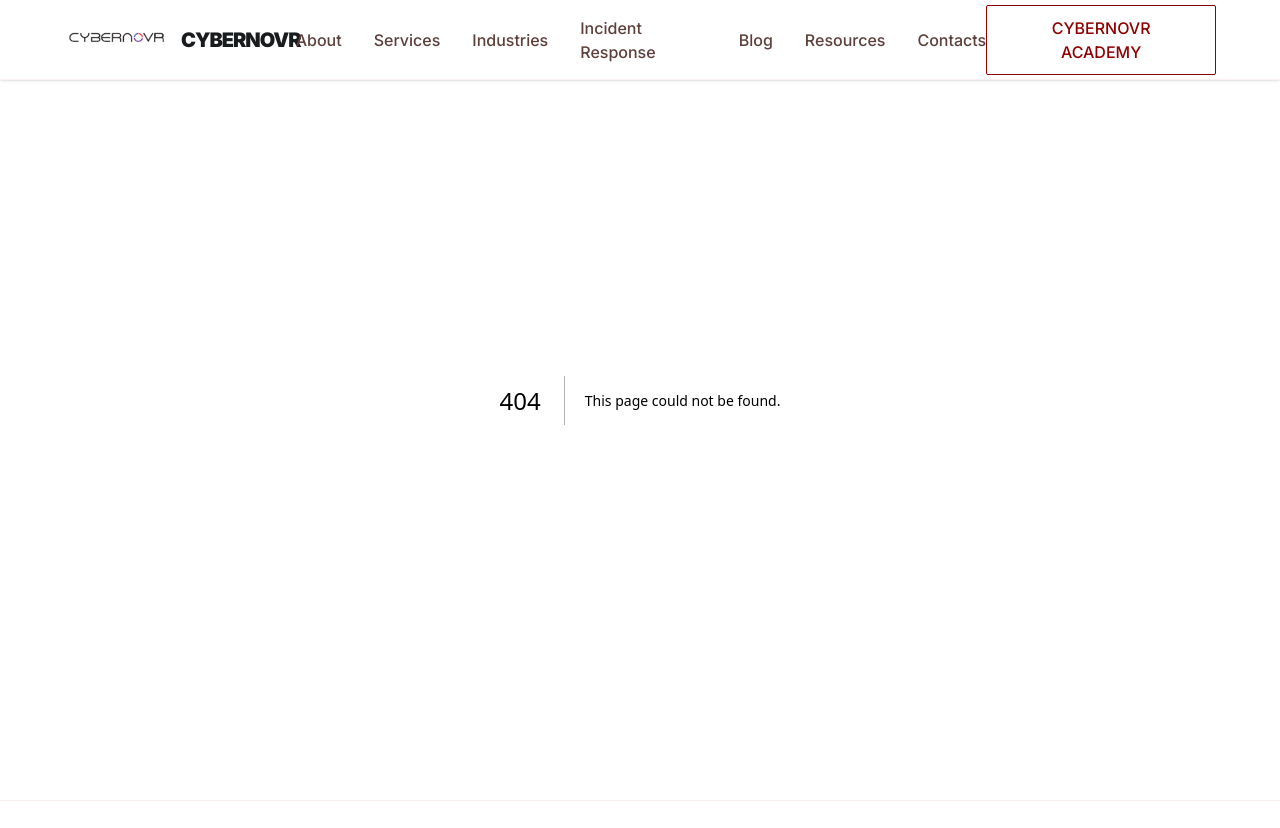
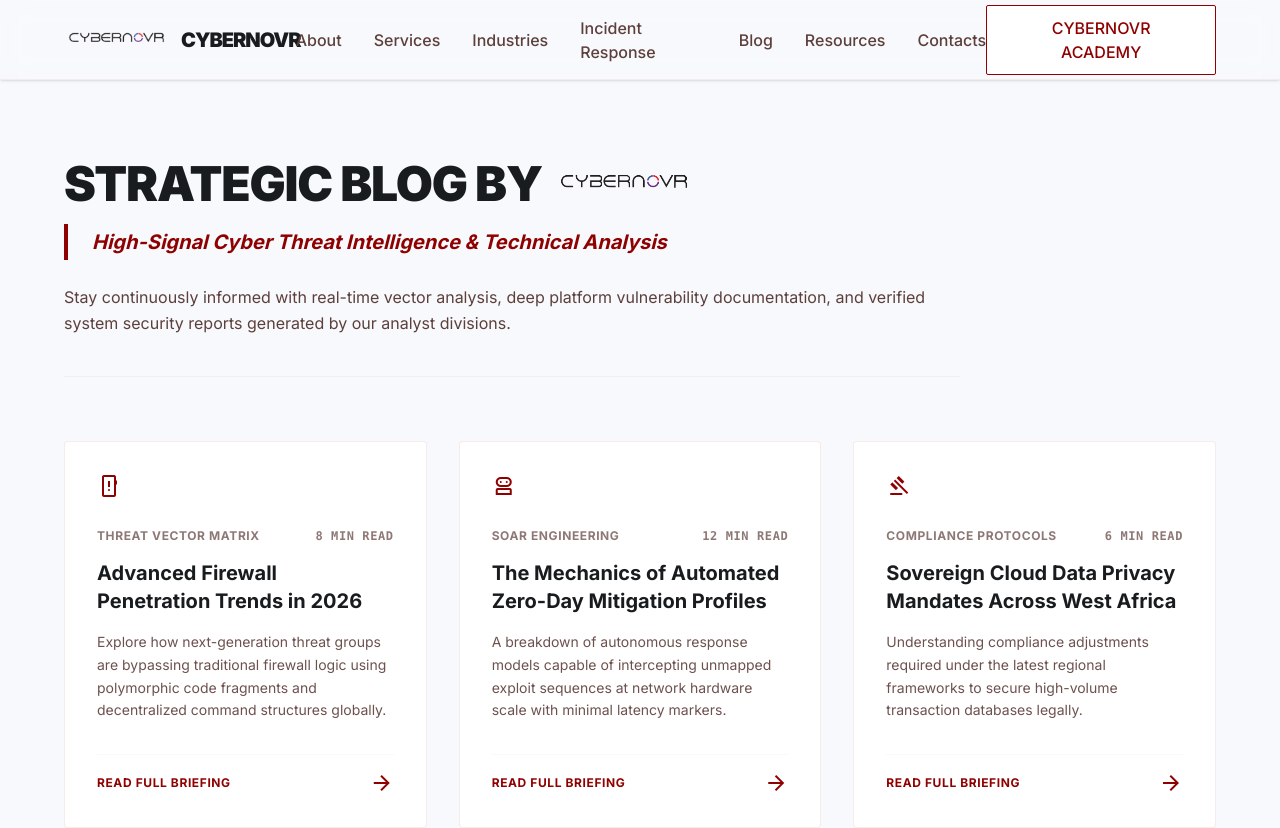
Before and after one commit to novrGitLab/cybernovr-web, a Next.js app: page /blog in a window 1280 px wide. Before the commit this address had no page. Shown: the top 828 px of the page. Built offline with nearby package versions, Linux system fonts and the light colour scheme.

Commit message:
Feat: add incident-response and blog intelligence route modules

```diff
--- /dev/null
+++ b/app/blog/page.tsx
@@ -0,0 +1,75 @@
+"use client";
+import React from "react";
+
+export default function BlogIntelligencePage() {
+  const articles = [
+    {
+      title: "Advanced Firewall Penetration Trends in 2026",
+      category: "Threat Vector Matrix",
+      readTime: "8 min read",
+      desc: "Explore how next-generation threat groups are bypassing traditional firewall logic using polymorphic code fragments and decentralized command structures globally.",
+      icon: "security_update_warning"
+    },
+    {
+      title: "The Mechanics of Automated Zero-Day Mitigation Profiles",
+      category: "SOAR Engineering",
+      readTime: "12 min read",
+      desc: "A breakdown of autonomous response models capable of intercepting unmapped exploit sequences at network hardware scale with minimal latency markers.",
+      icon: "robot_2"
+    },
+    {
+      title: "Sovereign Cloud Data Privacy Mandates Across West Africa",
+      category: "Compliance Protocols",
+      readTime: "6 min read",
+      desc: "Understanding compliance adjustments required under the latest regional frameworks to secure high-volume transaction databases legally.",
+      icon: "gavel"
+    }
+  ];
+
+  return (
+    <div className="pt-40 pb-section-gap px-margin-desktop max-w-[1536px] mx-auto">
+
+      {/* Top Header Block matching original layout parameters */}
+      <div className="border-b border-outline-variant/20 pb-10 mb-16 max-w-4xl">
+        <div className="flex flex-wrap items-center gap-3 mb-4">
+          <h1 className="text-4xl md:text-5xl font-black tracking-tight text-on-background uppercase">STRATEGIC BLOG BY</h1>
+          <img src="/logo.png" alt="" className="h-8 w-auto object-contain" />
+        </div>
+        <p className="italic text-primary border-l-4 border-primary pl-6 py-1 mb-6 text-xl font-bold">
+          High-Signal Cyber Threat Intelligence &amp; Technical Analysis
+        </p>
+        <p className="text-on-surface-variant text-base leading-relaxed">
+          Stay continuously informed with real-time vector analysis, deep platform vulnerability documentation, and verified system security reports generated by our analyst divisions.
+        </p>
+      </div>
+
+      {/* Main Blog Article Feed Cards Grid */}
+      <div className="grid grid-cols-1 md:grid-cols-3 gap-gutter">
+        {articles.map((art, idx) => (
+          <article key={idx} className="bg-surface-container-lowest border border-outline-variant/30 p-8 rounded-lg flex flex-col justify-between transition-all duration-300 hover:-translate-y-2 hover:shadow-xl group cursor-pointer">
+            <div>
+              <div className="text-primary mb-6">
+                <span className="material-symbols-outlined text-4xl group-hover:scale-105 transition-transform">{art.icon}</span>
+              </div>
+              <div className="flex justify-between items-center text-xs font-bold text-on-surface-variant/70 uppercase tracking-wider mb-4">
+                <span>{art.category}</span>
+                <span className="font-mono">{art.readTime}</span>
+              </div>
+              <h3 className="text-xl font-bold text-on-surface mb-4 leading-snug group-hover:text-primary transition-colors">
+                {art.title}
+              </h3>
+              <p className="text-sm text-on-surface-variant leading-relaxed mb-8 opacity-90">
+                {art.desc}
+              </p>
+            </div>
+            <div className="pt-4 border-t border-outline-variant/10 flex items-center justify-between text-xs font-bold uppercase tracking-wider text-primary group-hover:gap-4 transition-all">
+              <span>Read Full Briefing</span>
+              <span className="material-symbols-outlined text-sm">arrow_forward</span>
+            </div>
+          </article>
+        ))}
+      </div>
+
+    </div>
+  );
+}
--- /dev/null
+++ b/app/incident-response/page.tsx
@@ -0,0 +1,69 @@
+"use client";
+import React from "react";
+
+export default function IncidentResponsePage() {
+  const escalationSteps = [
+    {
+      phase: "01 / TRIAX",
+      title: "Immediate Triage & Isolation",
+      desc: "Our elite global operations force deploys container scripts within minutes of alert validation to instantly isolate compromised boundary segments and stop active data transit."
+    },
+    {
+      phase: "02 / ANOMALY",
+      title: "Payload Extraction & Analytics",
+      desc: "Deep forensic evaluation mapping of memory dumps and system log captures to reverse-engineer attack signatures and neutralize complex malware structures."
+    },
+    {
+      phase: "03 / MATRIX",
+      title: "System Restoration & Hardening",
+      desc: "Systematic infrastructure rebuilding using automated compliance layers, ensuring all nodes return to optimal production baselines without trace vulnerabilities."
+    }
+  ];
+
+  return (
+    <div className="pt-40 pb-section-gap px-margin-desktop max-w-[1536px] mx-auto">
+
+      {/* Top Header Section with original inline layout typography structure */}
+      <div className="border-b border-outline-variant/20 pb-10 mb-16 max-w-4xl">
+        <div className="flex flex-wrap items-center gap-3 mb-4">
+          <h1 className="text-4xl md:text-5xl font-black tracking-tight text-on-background uppercase">INCIDENT RESPONSE BY</h1>
+          <img src="/logo.png" alt="" className="h-8 w-auto object-contain" />
+        </div>
+        <p className="italic text-primary border-l-4 border-primary pl-6 py-1 mb-6 text-xl font-bold">
+          Emergency Escalation, Rapid Containment & Systemic Reconstruction
+        </p>
+        <p className="text-on-surface-variant text-base leading-relaxed">
+          When an unmapped compromise vector hits your perimeter network, speed and precision determine structural survival. Our rapid-deployment forensic task forces operate 24/7/365 out of our Lagos and London defense centers to neutralize active network security threats.
+        </p>
+      </div>
+
+      {/* Emergency Hotline Alert Banner */}
+      <div className="bg-inverse-surface border-l-[12px] border-primary rounded-r-lg p-10 text-white mb-16 flex flex-col md:flex-row justify-between items-start md:items-center gap-6 relative overflow-hidden shadow-xl">
+        <div className="space-y-2 relative z-10">
+          <span className="text-xs font-mono font-bold tracking-widest text-primary bg-primary/20 px-3 py-1 rounded">CRITICAL CRISIS ALERT</span>
+          <h2 className="text-2xl font-black uppercase tracking-tight">Active Infiltration Event Underway?</h2>
+          <p className="text-sm opacity-75 max-w-xl">Bypass standard support logs. Activating this hotline connects you directly to a standby security responder instantly.</p>
+        </div>
+        <div className="text-left md:text-right relative z-10 shrink-0">
+          <p className="text-xs opacity-50 uppercase tracking-widest font-bold">EMERGENCY BREACH HOTLINE</p>
+          <a href="tel:+23418880911" className="text-2xl md:text-3xl font-mono font-black text-primary hover:underline select-all">+234 (0) 1 888 0911</a>
+        </div>
+      </div>
+
+      {/* Tactical Escalation Path Panels */}
+      <section className="space-y-8 max-w-4xl">
+        <h3 className="text-xl font-black text-on-background uppercase tracking-wider mb-6">Containment Protocol Timeline</h3>
+        <div className="grid grid-cols-1 md:grid-cols-3 gap-6">
+          {escalationSteps.map((step, idx) => (
+            <div key={idx} className="bg-surface-container-lowest border border-outline-variant/30 p-8 rounded-lg shadow-sm hover:-translate-y-1 hover:shadow-md transition-all">
+              <span className="font-mono text-xs font-black text-primary block mb-3">{step.phase}</span>
+              <h4 className="text-lg font-bold text-on-surface mb-3">{step.title}</h4>
+              <p className="text-sm text-on-surface-variant leading-relaxed opacity-90">{step.desc}</p>
+            </div>
+          ))}
+        </div>
+      </section>
+
+    </div>
+  );
+}
```
